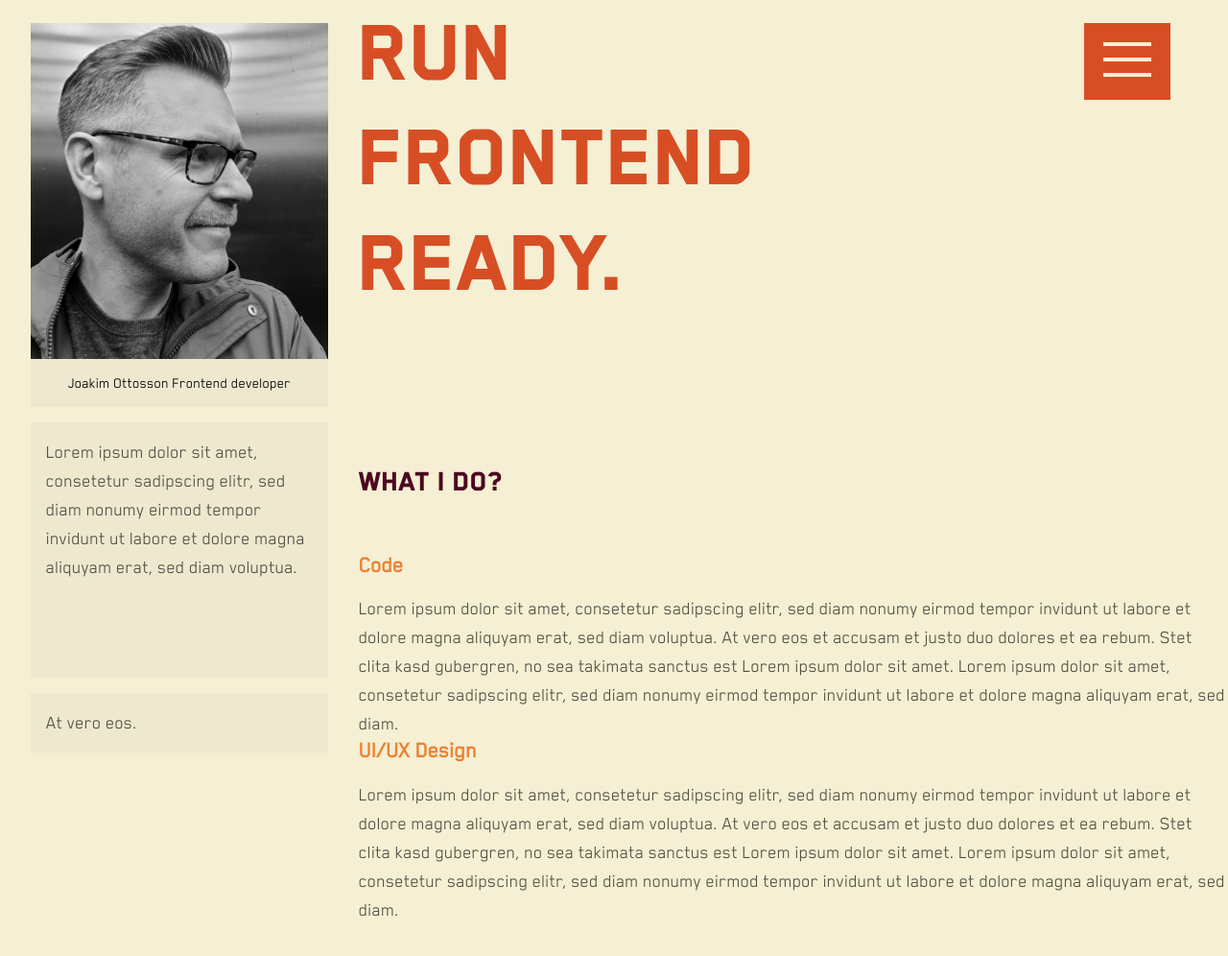
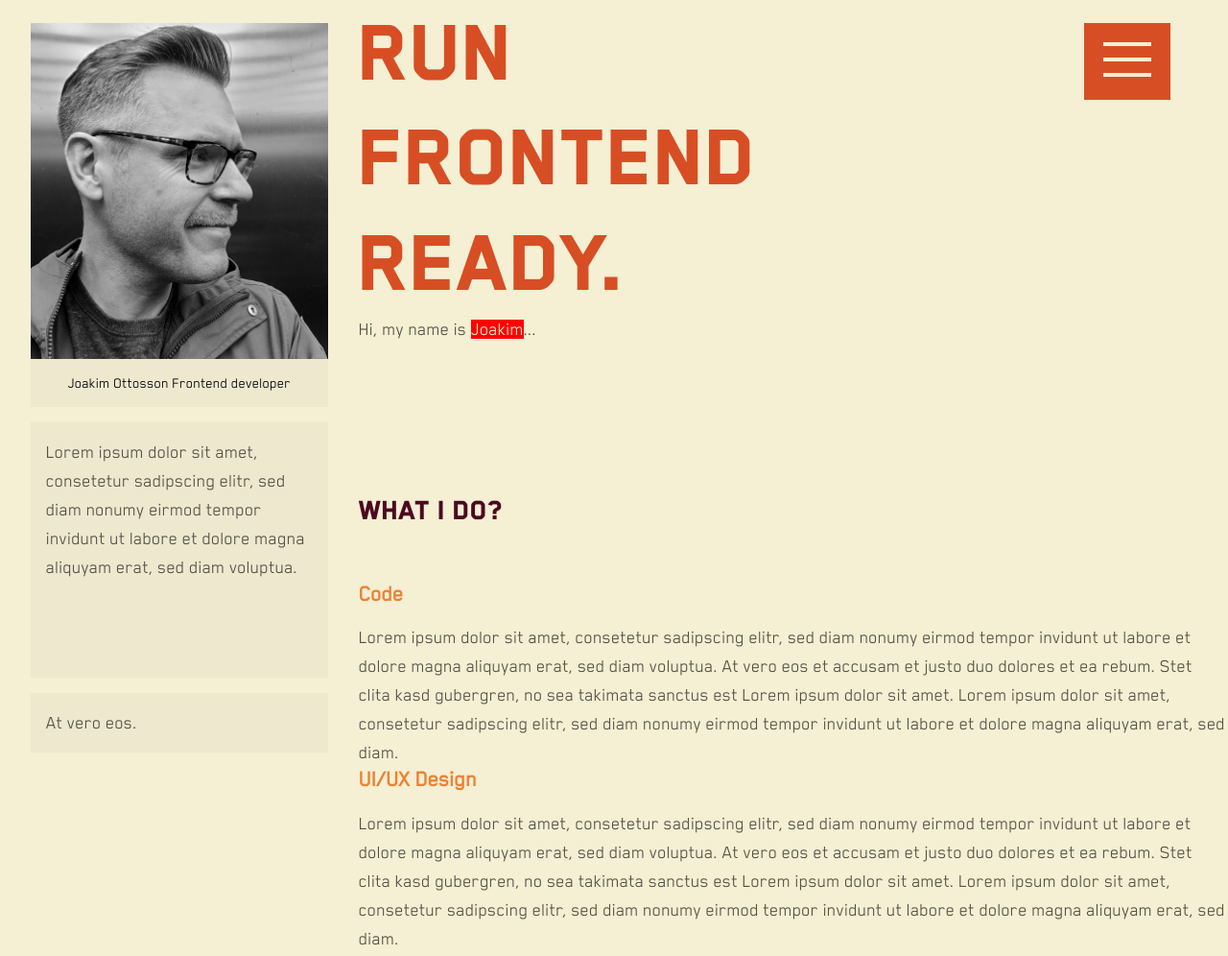
Before and after one commit to devjoppe/mi-cv, a plain HTML site: page index.html in a window 1280 px wide. Shown: the top 996 px of the page at 96% size. Drawn offline with Linux system fonts and the light colour scheme.

Commit message:
Add some new elements to the header

```diff
--- a/index.html
+++ b/index.html
@@ -103,12 +103,16 @@
               ready.
             </span>
           </div>
+          <div class="header--message">
+            <p>Hi, my name is <span>Joakim</span>...</p>
+          </div>
         </header>
         <!-- End: Header -->
 
         <!-- Start: Main -->
         <main>
-          <section aria-label="What I do?">
+          <!-- Start: Section - What I do -->
+          <section>
             <h2>What I do?</h2>
             <article>
               <h3>Code</h3>
@@ -119,7 +123,8 @@
               <p>Lorem ipsum dolor sit amet, consetetur sadipscing elitr, sed diam nonumy eirmod tempor invidunt ut labore et dolore magna aliquyam erat, sed diam voluptua. At vero eos et accusam et justo duo dolores et ea rebum. Stet clita kasd gubergren, no sea takimata sanctus est Lorem ipsum dolor sit amet. Lorem ipsum dolor sit amet, consetetur sadipscing elitr, sed diam nonumy eirmod tempor invidunt ut labore et dolore magna aliquyam erat, sed diam.</p>
             </article>
           </section>
-
+          <!-- End: Section - What I do -->
+          <!-- Start: Section - My work -->
           <section>
             <h2>My work</h2>
             <article>
@@ -138,7 +143,8 @@
               <p>Description</p>
             </article>
           </section>
-
+          <!-- End: Section - My work -->
+          <!-- Start: Section - Resume -->
           <section>
             <h2>Resumé</h2>
             <article>
@@ -150,7 +156,8 @@
               <p>School and dates</p>
             </article>
           </section>
-
+          <!-- End: Section - Resume -->
+          <!-- Start: Section - Contact -->
           <section>
             <h2>Contact</h2>
             <form action="" method="post">
@@ -169,6 +176,7 @@
               </select>
             </form>
           </section>
+          <!-- End: Section - Contact -->
 
         </main>
         <!-- End: Main -->
--- a/scss/config.scss
+++ b/scss/config.scss
@@ -64,6 +64,7 @@ h2 { font-size: 32px; margin-bottom: $size-large; }
 h3 { font-size: 24px; font-family: $text-font; color: $secondary-color; font-weight: 700; margin-bottom: $size-small; }
 
 p {
+    font-family: $text-font;
     color: $gray-color;
     font-size: 20px;
     margin: 0;
--- a/scss/header.scss
+++ b/scss/header.scss
@@ -6,3 +6,10 @@
         text-transform: uppercase;
     }
 }
+
+.header--message {
+    span {
+        background: red;
+        color: $main-color;
+    }
+}
```
Also changed, not shown: css/style.min.css.
